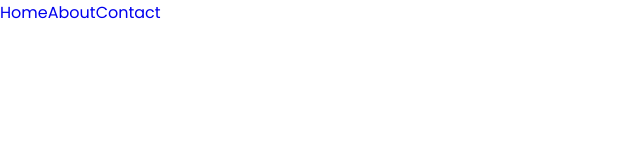
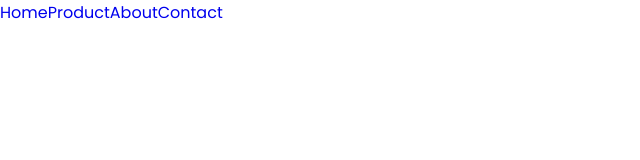
Before and after one commit to jhonediilunaa98/Mobishop, a React (Vite) app in the folder Ecommerce/: page / in a window 1280 px wide. Shown: the top 160 px of the page, without its empty margins (0-640 px from the left). Built offline with nearby package versions, Linux system fonts and the light colour scheme.

Commit message:
css.module

```diff
--- a/Ecommerce/src/components/Header.jsx
+++ b/Ecommerce/src/components/Header.jsx
@@ -6,6 +6,7 @@ const Header = () => {
     <>
       <nav>
           <Link to="/home">Home</Link>
+          <Link to="/product">Product</Link>
           <Link to="/about">About</Link>
           <Link to="/contact">Contact</Link>
     </nav>
```
Also changed, not shown: Ecommerce/src/components/Header.module.css (added), Ecommerce/src/components/buttons/CartBtn.jsx (added), Ecommerce/src/components/buttons/Login.jsx (added).
